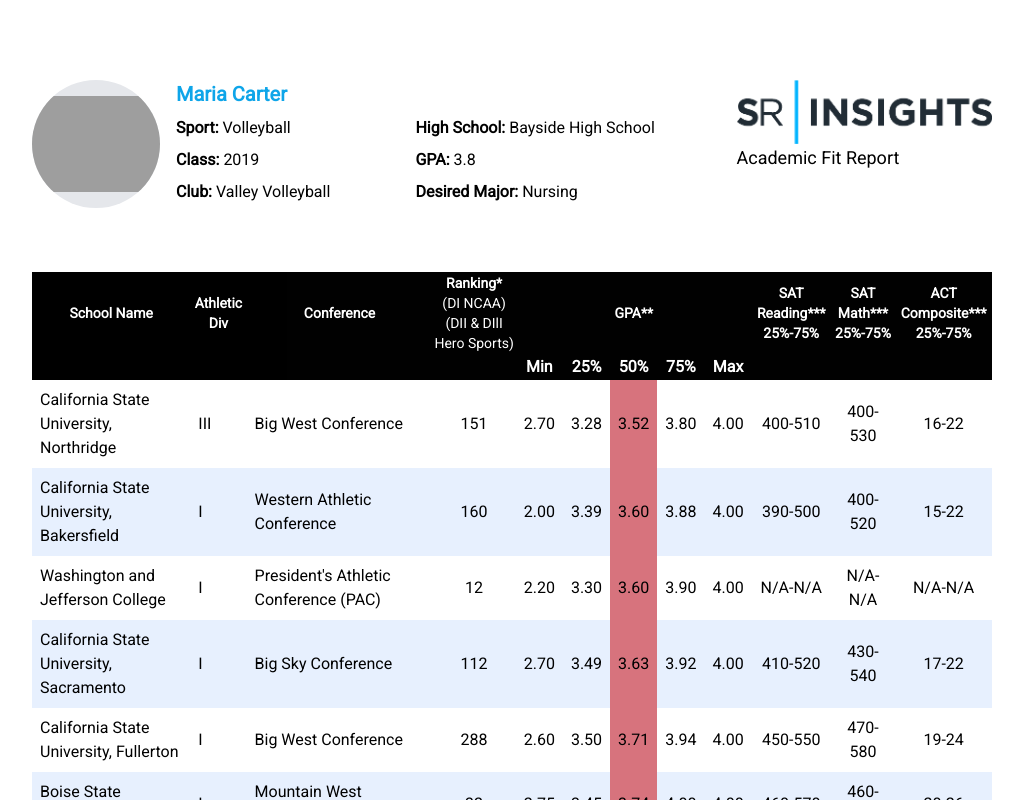
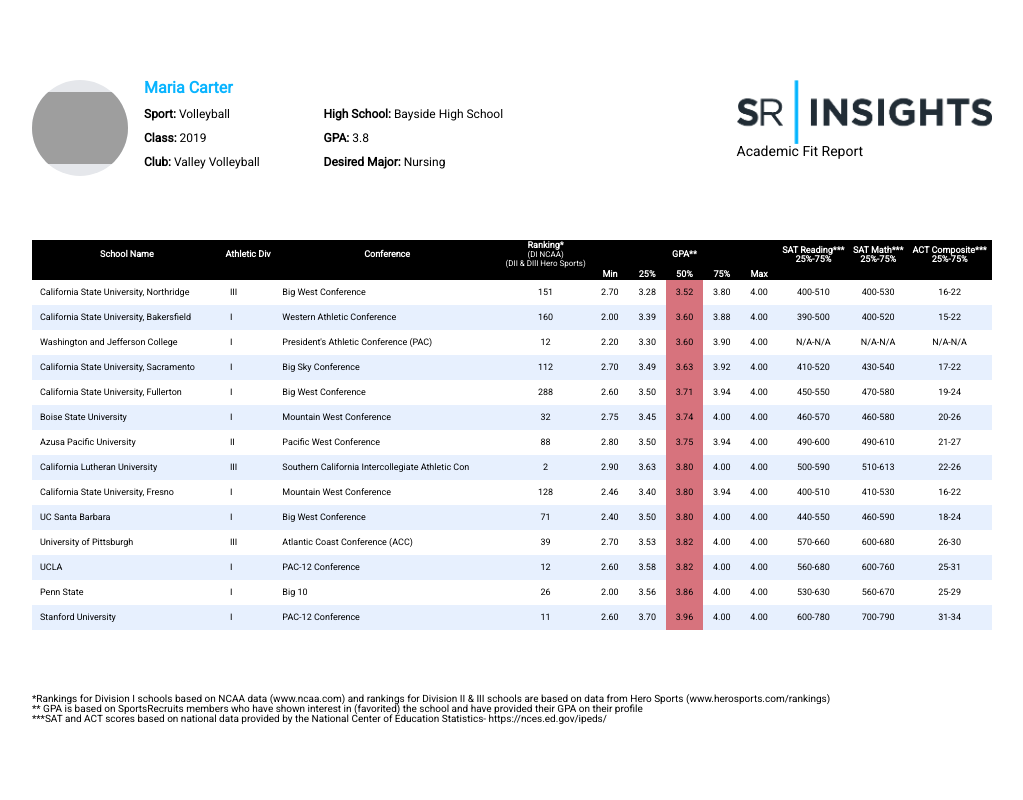
Before and after one commit to scramlo/sportsrecruits, a Vue app: page / in a window 1280 px wide. Shown: the top 800 px of the page, without its empty margins (128-1151 px from the left). Built offline with nearby package versions, Linux system fonts and the light colour scheme; grey boxes are pictures that could not be loaded.

Commit message:
feat: use exact font sizes and colors

```diff
--- a/src/App.vue
+++ b/src/App.vue
@@ -13,7 +13,7 @@
       <Transition name="fade" :appear="true">
         <div>
           <img src="@/assets/logo.png" alt="SR Insights Logo" class="h-16">
-          <h1 class="text-lg font-light">Academic Fit Report</h1>
+          <h1 class="text-[14px]/[14px]">Academic Fit Report</h1>
         </div>
       </Transition>
     </header>
--- a/src/components/AthleteReportTable.vue
+++ b/src/components/AthleteReportTable.vue
@@ -6,8 +6,8 @@
     loading: boolean;
 }>();
 
-function getGpaColor(report: Report) {
-    const playerGpa = report.gpa['50%'];
+function getGpaColor(gpa: Athlete['gpa'], report: Report) {
+    const playerGpa = gpa;
     const schoolGpa = report.gpa.max;
 
     /*
@@ -32,34 +32,35 @@
 }
 </script>
 <template>
-    <table class="w-full table-auto" v-if="!loading && athlete">
+    <section>
+        <table class="w-full table-auto text-[9px]/[9px]" v-if="!loading && athlete">
             <tbody>
                 <tr class="bg-black text-white">
-                <th class="text-sm">School Name</th>
-                <th class="text-sm">Athletic Div</th>
-                <th class="text-sm">Conference</th>
-                <th class="text-sm">
+                    <th>School Name</th>
+                    <th>Athletic Div</th>
+                    <th>Conference</th>
+                    <th>
                         <span>Ranking*</span>
                         <br>
-                    <span class="font-thin">(DI NCAA)
+                        <span class="text-[8px]/[8px] font-normal">(DI NCAA)
                             <br>
                             (DII & DIlI Hero Sports)
                         </span>
                     </th>
-                <th class="text-sm" colspan="5">GPA**</th>
-                <th class="text-sm">
+                    <th colspan="5">GPA**</th>
+                    <th>
                         <span>
                             SAT Reading***<br>
                             25%-75%
                         </span>
                     </th>
-                <th class="text-sm">
+                    <th>
                         <span>
                             SAT Math***<br>
                             25%-75%
                         </span>
                     </th>
-                <th class="text-sm">
+                    <th>
                         <span>
                             ACT Composite***<br>
                             25%-75%
@@ -87,7 +88,7 @@
                     <td class="text-center">{{ report.ranking }}</td>
                     <td class="text-center">{{ report.gpa.min.toFixed(2) }}</td>
                     <td class="text-center">{{ report.gpa['25%'].toFixed(2) }}</td>
-                <td class="text-center" :style="{ backgroundColor: getGpaColor(report) }">
+                    <td class="text-center" :style="{ backgroundColor: getGpaColor(athlete.gpa, report) }">
                         {{ report.gpa['50%'].toFixed(2) }}
                     </td>
                     <td class="text-center">{{ report.gpa['75%'].toFixed(2) }}</td>
@@ -98,6 +99,23 @@
                 </tr>
             </tbody>
         </table>
+    </section>
+    <div>
+        <p class="text-[10px]/[10px]">*Rankings for Division I schools based on NCAA data (www.ncaa.com) and rankings
+            for
+            Division
+            II
+            &amp; III schools are based on data from Hero Sports (www.herosports.com/rankings)</p>
+        <p class="text-[10px]/[10px]">** GPA is based on SportsRecruits members who have shown interest in (favorited)
+            the
+            school
+            and
+            have provided their
+            GPA on their profile</p>
+        <p class="text-[10px]/[10px]">***SAT and ACT scores based on national data provided by the National Center of
+            Education
+            Statistics- https://nces.ed.gov/ipeds/</p>
+    </div>
 </template>
 
 <style scoped>
--- a/src/components/AthleteSummary.vue
+++ b/src/components/AthleteSummary.vue
@@ -22,7 +22,7 @@
         <div class="flex gap-4">
             <!-- circle image thumbnail -->
             <div class="flex items-center h-full">
-                <div class="bg-gray-200 rounded-full flex justify-center items-center text-3xl overflow-hidden h-32 w-32">
+                <div class="bg-gray-200 rounded-full flex justify-center items-center text-3xl overflow-hidden h-24 w-24">
                     <span v-if="!athlete.profile_image">{{ getInitials(athlete.name) }}</span>
                     <img v-else :src="athlete.profile_image" :alt="`${athlete.name} Profile Image`">
                 </div>
@@ -30,19 +30,19 @@
             <!-- player meta data -->
             <div class="grid grid-cols-2 gap-1">
                 <!-- row 1 player name -->
-                <div class="col-span-2 text-sky-500 text-xl font-bold">{{ athlete.name }}</div>
+                <div class="col-span-2 text-[#09b4ff] text-[16px]/[16px] font-bold">{{ athlete.name }}</div>
                 <!-- row 2 sport and high school -->
-                <div class="col-span-2 grid grid-cols-2">
+                <div class="col-span-2 grid grid-cols-2 text-[12px]/[12px]">
                     <div><span class="font-bold">Sport: </span>{{ athlete.sport }}</div>
                     <div><span class="font-bold">High School: </span>{{ athlete.high_school.name }}</div>
                 </div>
                 <!-- row 3 class and gpa -->
-                <div class="col-span-2 grid grid-cols-2 justify-between">
+                <div class="col-span-2 grid grid-cols-2 text-[12px]/[12px] justify-between">
                     <div><span class="font-bold">Class: </span>{{ athlete.grad_year }}</div>
                     <div><span class="font-bold">GPA: </span>{{ athlete.gpa }}</div>
                 </div>
                 <!-- row 4 club and desired major -->
-                <div class="col-span-2 grid grid-cols-2 justify-between">
+                <div class="col-span-2 grid grid-cols-2 text-[12px]/[12px] justify-between">
                     <div><span class="font-bold">Club: </span>{{ athlete.club.name }}</div>
                     <div><span class="font-bold">Desired Major: </span>{{ athlete.major }}</div>
                 </div>
```
Lines whose indentation alone changed are shown as unchanged.
